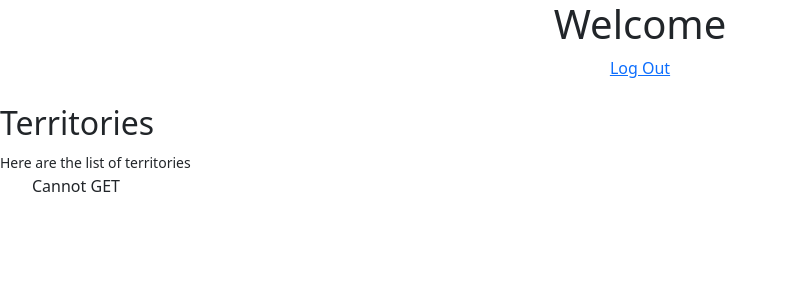
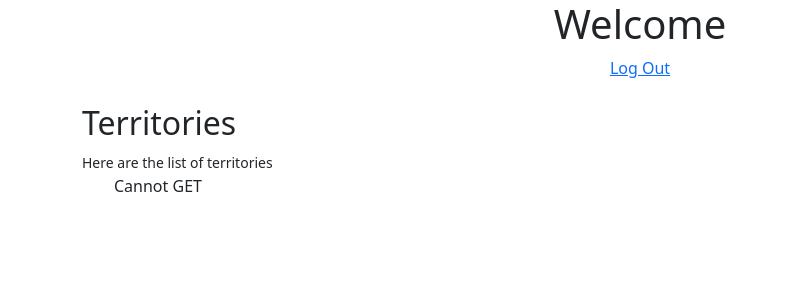
Before and after one commit to dsbgftbr/Territories, a Flask app: page / in a window 1280 px wide. Shown: the top 300 px of the page, without its empty margins (0-788 px from the left). Run offline with Flask 3, Linux system fonts and the light colour scheme; the visitor is signed in with stand-in values (Sample User, id 1).

Commit message:
added container to <div> class

```diff
--- a/templates/index.html
+++ b/templates/index.html
@@ -2,14 +2,14 @@
 
 {% block body %}
 
-<div class="text-center">
+<div class="container text-center">
     <h1>Welcome</h1>
     <a href="/account/logout">Log Out</a>
 </div>
 
 <br>
 
-<div>
+<div class="container">
     <h2>Territories</h2>
     <small>Here are the list of territories</small>
 
@@ -25,4 +25,5 @@
         document.getElementById("territories").innerHTML = html;
     })
 </script>
+
 {% endblock %}
```
